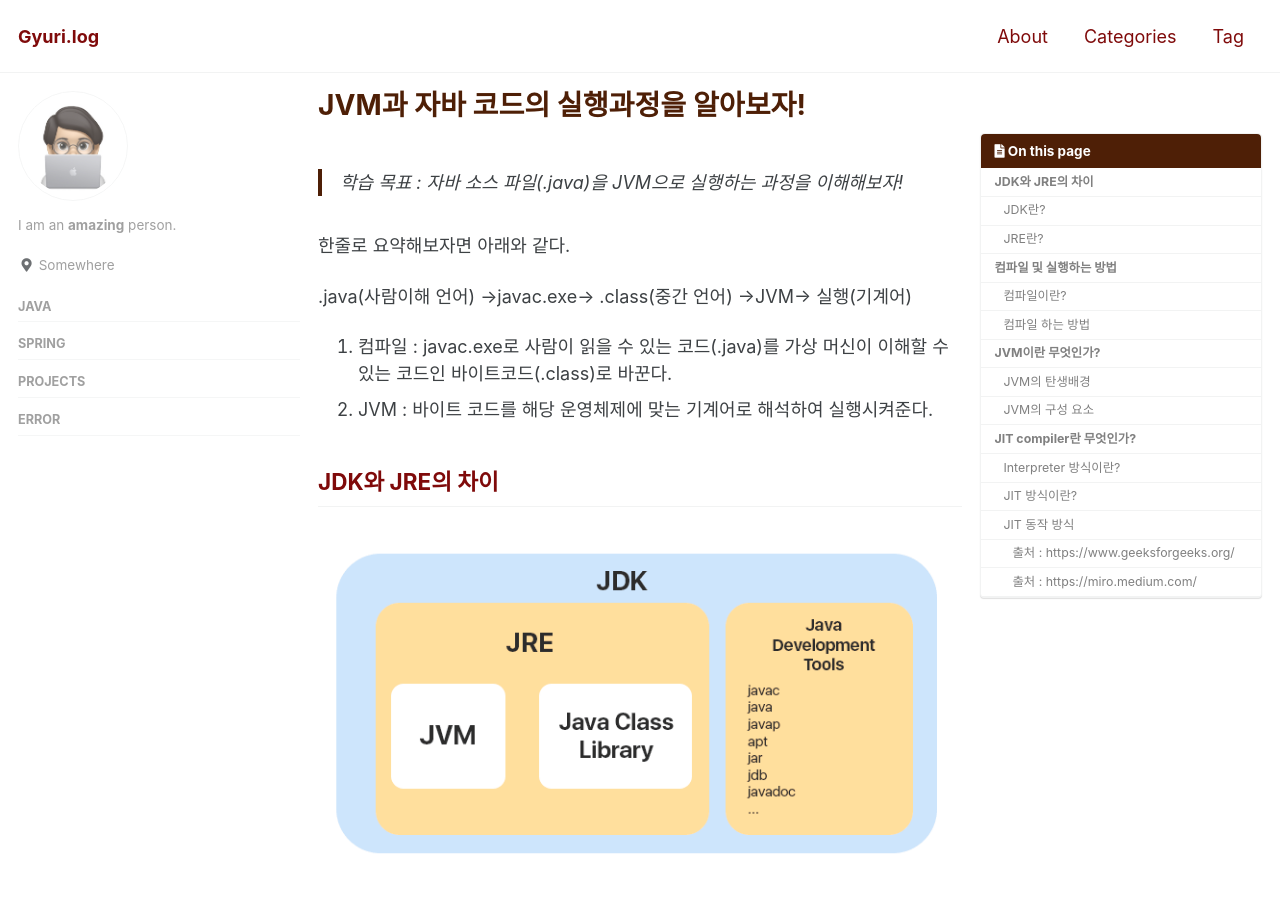
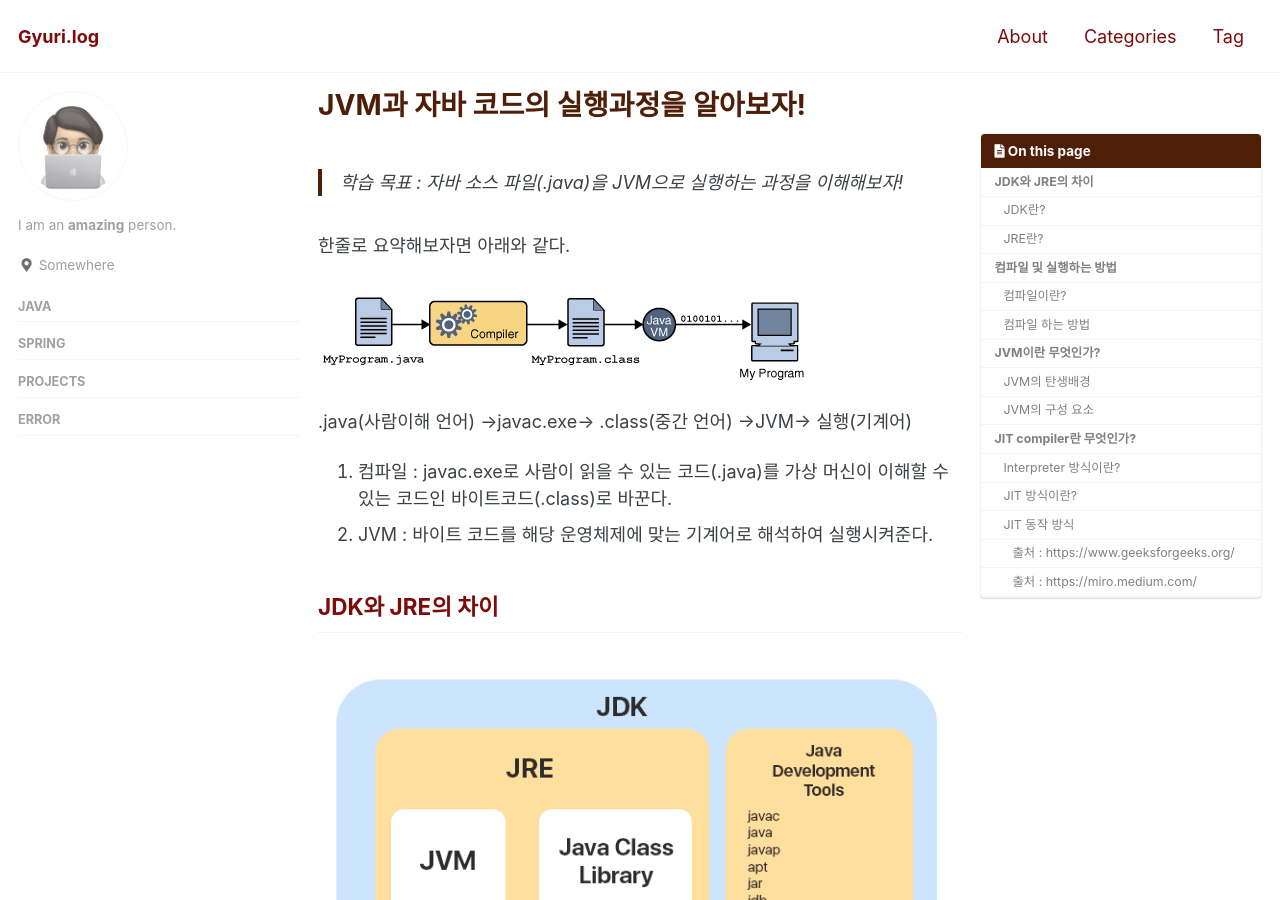
Before and after one commit to gyuripk/blog, a Jekyll site: the page built from _posts/2021-02-26-JVM.md, in a window 1280 px wide and 900 px high. Built offline with Jekyll 4.4.1, drawn with Linux system fonts in a browser that asks for light colours; cached includes are drawn as plain includes.

Commit message:
Update 2021-02-26-JVM.md

```diff
--- a/_posts/2021-02-26-JVM.md
+++ b/_posts/2021-02-26-JVM.md
@@ -8,6 +8,8 @@ category: Java
 > 학습 목표 : 자바 소스 파일(.java)을 JVM으로 실행하는 과정을 이해해보자!
 
 한줄로 요약해보자면 아래와 같다.
+
+ ![J](/assets/images/Untitled0.png)
 
 .java(사람이해 언어) →javac.exe→ .class(중간 언어) →JVM→ 실행(기계어)
 
```
